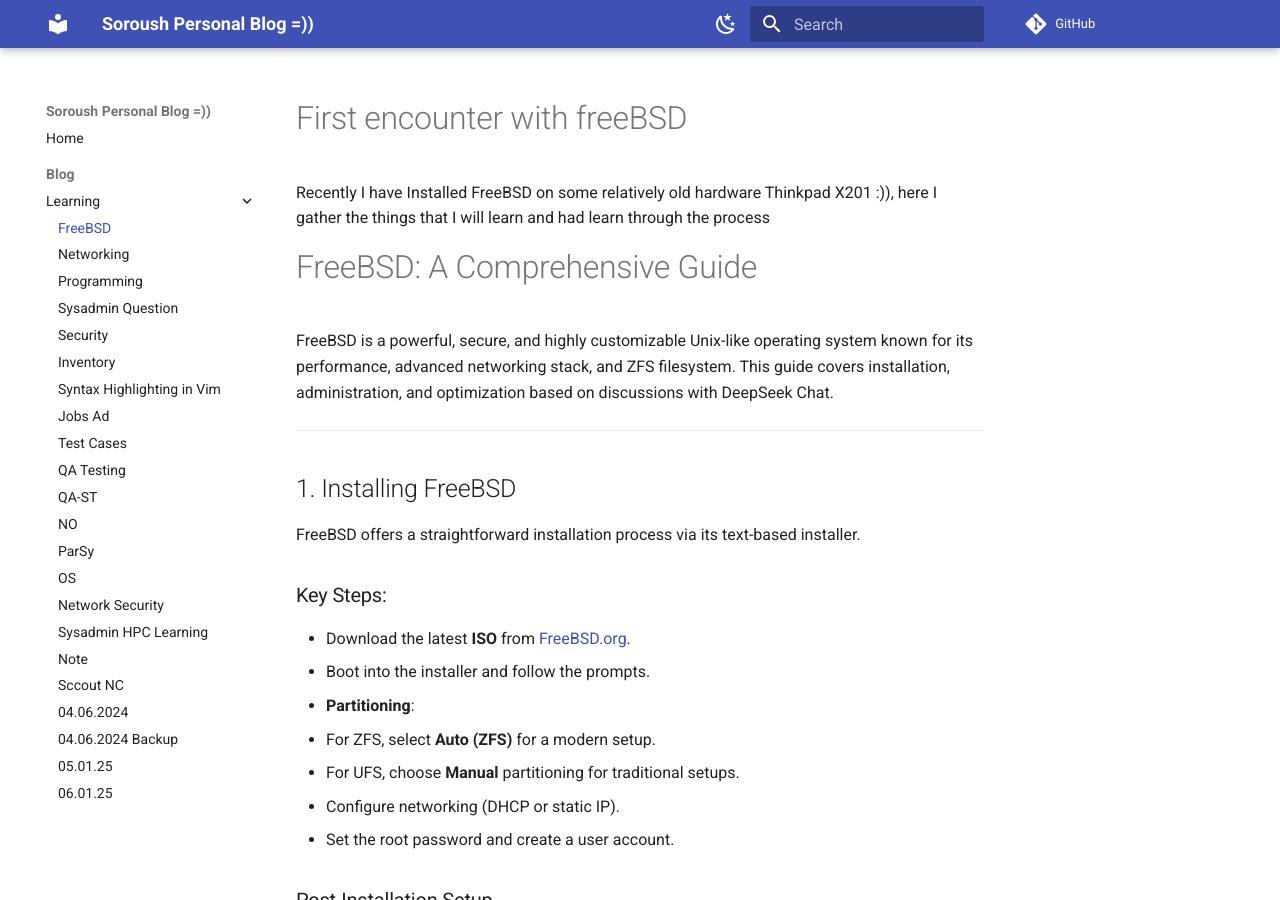
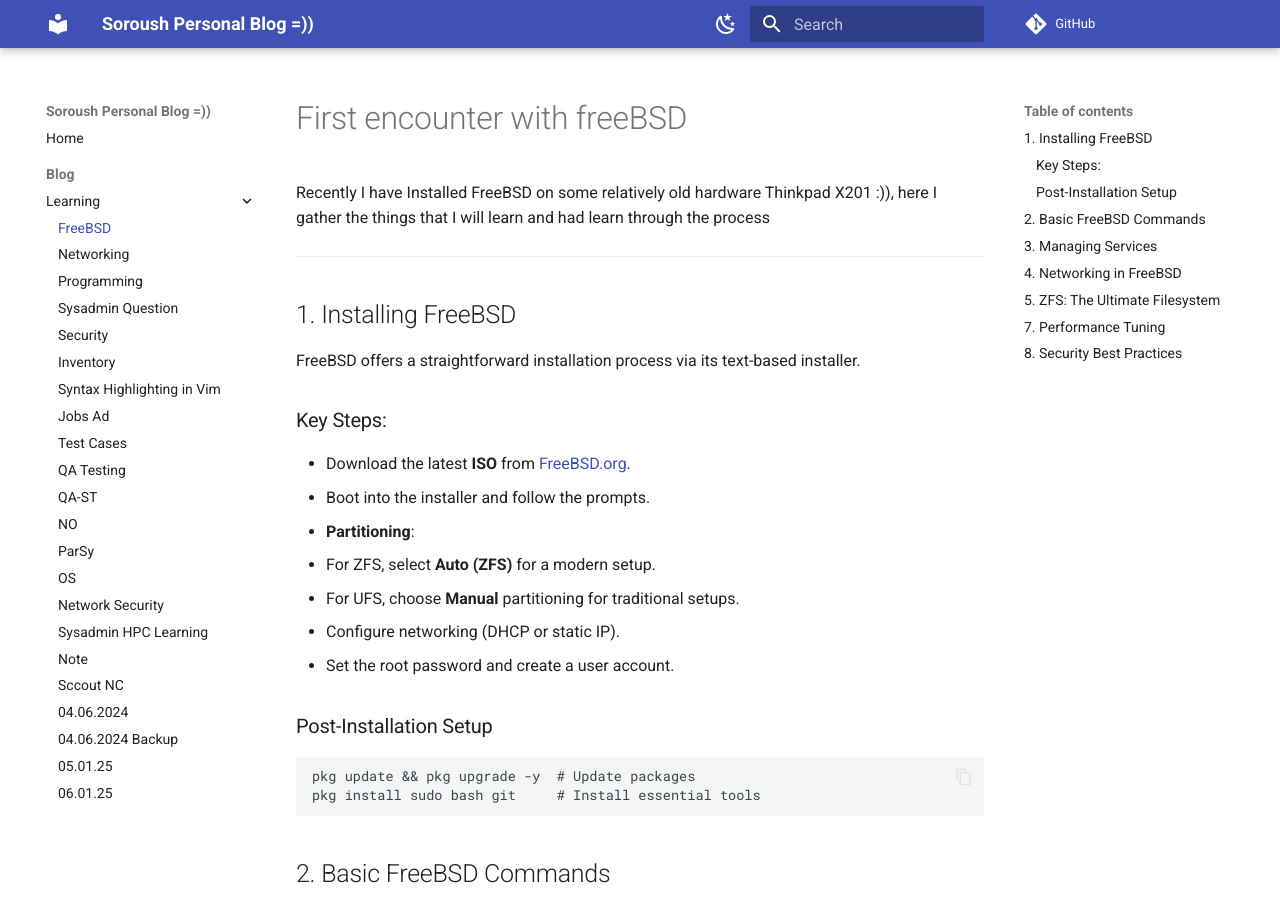
Before and after one commit to Soroush9978/blog, an MkDocs documentation site: the page built from docs/blog/FreeBSD.md, in a window 1280 px wide and 900 px high. Built offline with MkDocs 1.6.1 and Material for MkDocs 9.7.7, drawn with Linux system fonts in a browser that asks for light colours; comment, search, counter and statistics services are not loaded.

Commit message:
edit freebsd post

```diff
--- a/docs/blog/FreeBSD.md
+++ b/docs/blog/FreeBSD.md
@@ -1,8 +1,6 @@
 # First encounter with freeBSD
 Recently I have Installed FreeBSD on some relatively old hardware Thinkpad X201 :)), here I gather the things that I will learn and had learn through the process
-# FreeBSD: A Comprehensive Guide
 
-FreeBSD is a powerful, secure, and highly customizable Unix-like operating system known for its performance, advanced networking stack, and ZFS filesystem. This guide covers installation, administration, and optimization based on discussions with DeepSeek Chat.
 
 ---
 
```
